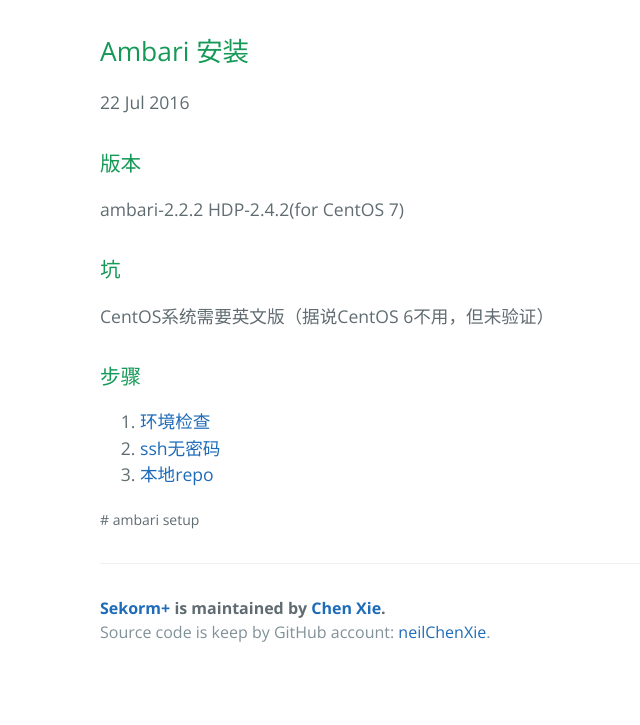
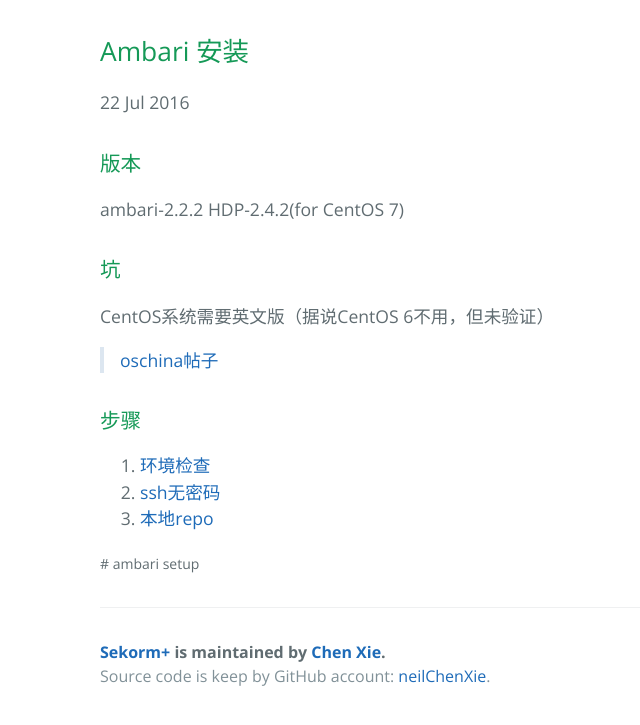
Before and after one commit to neilChenXie/MyExp, a Jekyll site: the page built from _posts/deploy/2016-07-22-ambari_deploy.md, in a window 1280 px wide. Shown: the top 725 px of the page, without its empty margins (124-764 px from the left). Built offline with Jekyll 4.4.1, drawn with Linux system fonts in a browser that asks for light colours.

Commit message:
modified:   _posts/deploy/2016-07-22-ambari_deploy.md

```diff
--- a/_posts/deploy/2016-07-22-ambari_deploy.md
+++ b/_posts/deploy/2016-07-22-ambari_deploy.md
@@ -16,6 +16,8 @@
 
 CentOS系统需要英文版（据说CentOS 6不用，但未验证）
 
+> [oschina帖子](http://www.oschina.net/question/2684511_2159089?fromerr=LweXJhlz)
+
 ### 步骤
 
 1. [环境检查]({{ site.baseurl }}/deploy/Hortonworks_setup)
```
